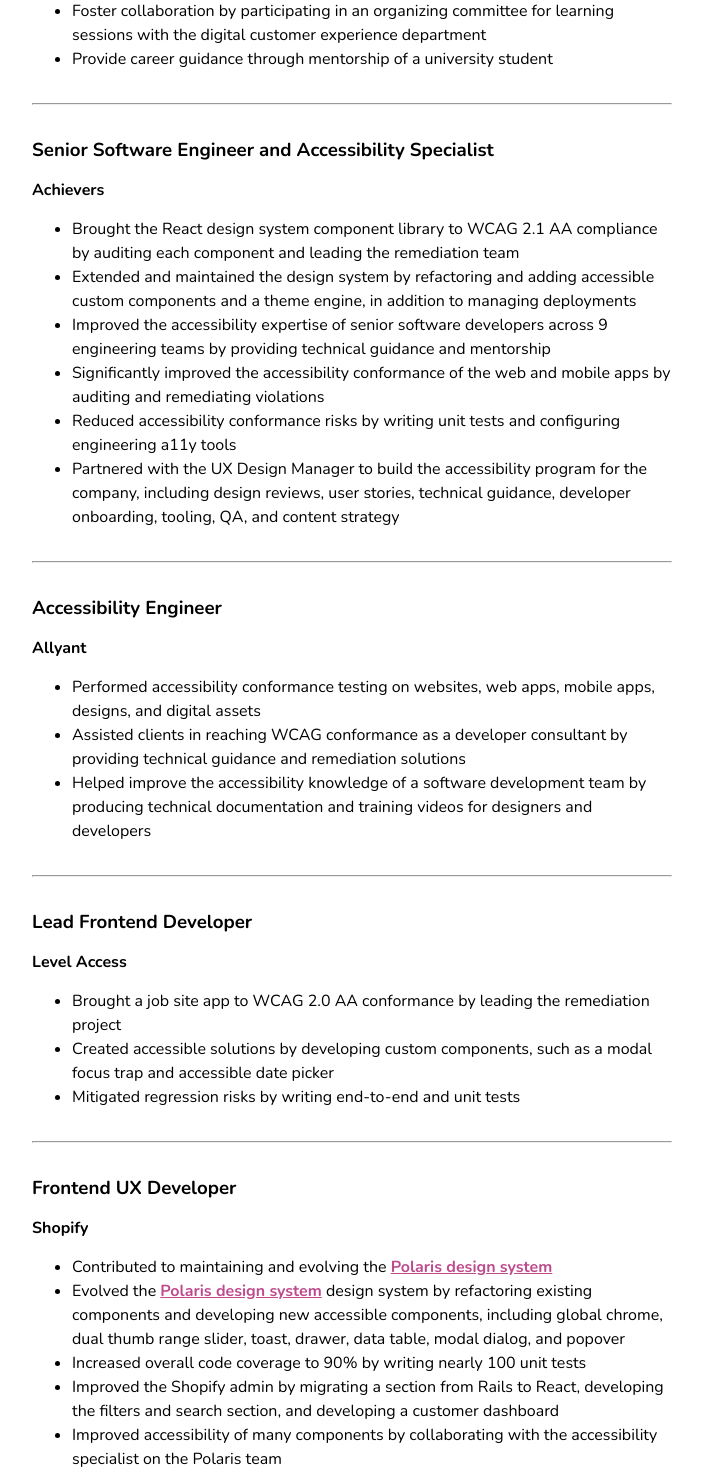
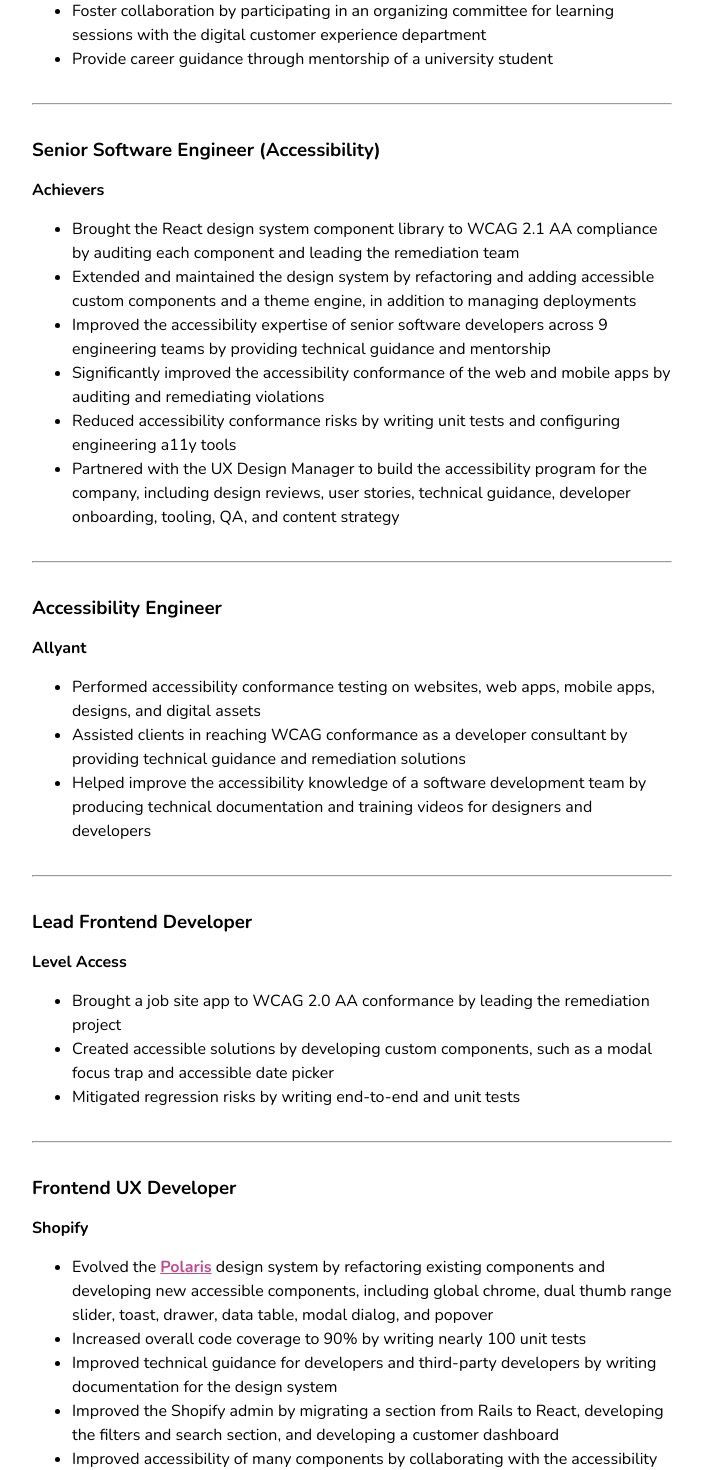
Before and after one commit to amberfrontend/website, a React (Create React App) app: page /qualifications in a window 1280 px wide. Shown: the part 1240-2710 px from the top of the page, without its empty margins (288-991 px from the left). Built offline with nearby package versions, Linux system fonts and the light colour scheme.

Commit message:
Fix some mistakes in qualifications

```diff
--- a/src/pages/Qualifications/Qualifications.tsx
+++ b/src/pages/Qualifications/Qualifications.tsx
@@ -75,7 +75,7 @@
                 </div>
             <hr aria-hidden="true" />
             <div>
-                <h3>Senior Software Engineer and Accessibility Specialist</h3>
+                <h3>Senior Software Engineer (Accessibility)</h3>
                 <h4>Achievers</h4>
                 <p>
                     <ul>
@@ -118,28 +118,18 @@
                 <h4>Shopify</h4>
                 <p>
                     <ul>
-                        <li>
-                            Contributed to maintaining and evolving the{" "}
-                            <Link
-                                href="https://polaris.shopify.com/"
-                                external
-                                type="BODY"
-                            >
-                                Polaris design system
-                            </Link>
-                        </li>
-
                         <li>Evolved the <Link
                                 href="https://polaris.shopify.com/"
                                 external
                                 type="BODY"
                             >
-                                Polaris design system
+                                Polaris
                             </Link> design system by refactoring existing
                             components and developing new accessible components, including
                             global chrome, dual thumb range slider, toast, drawer,
                             data table, modal dialog, and popover</li>
                             <li>Increased overall code coverage to 90% by writing nearly 100 unit tests</li>
+                            <li>Improved technical guidance for developers and third-party developers by writing documentation for the design system</li>
                             <li>Improved the Shopify admin by migrating a section from Rails to React, developing the filters and search section, and developing a customer dashboard</li>
                             <li>Improved accessibility of many components by collaborating with the accessibility specialist on the Polaris team</li>
                             <li>Won a Hack Days competition with an SEO tool that was ultimately built into the admin section</li>
```
